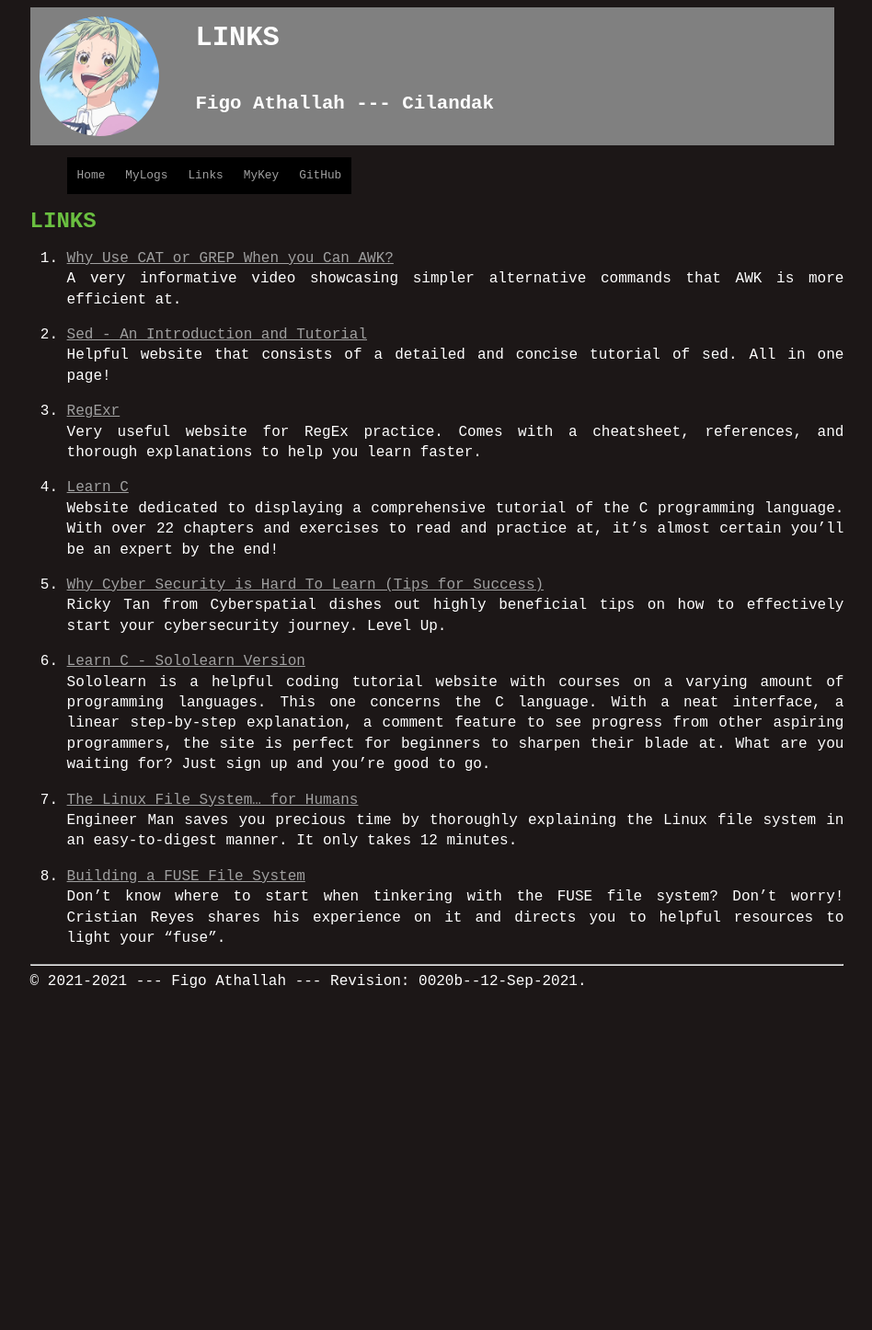
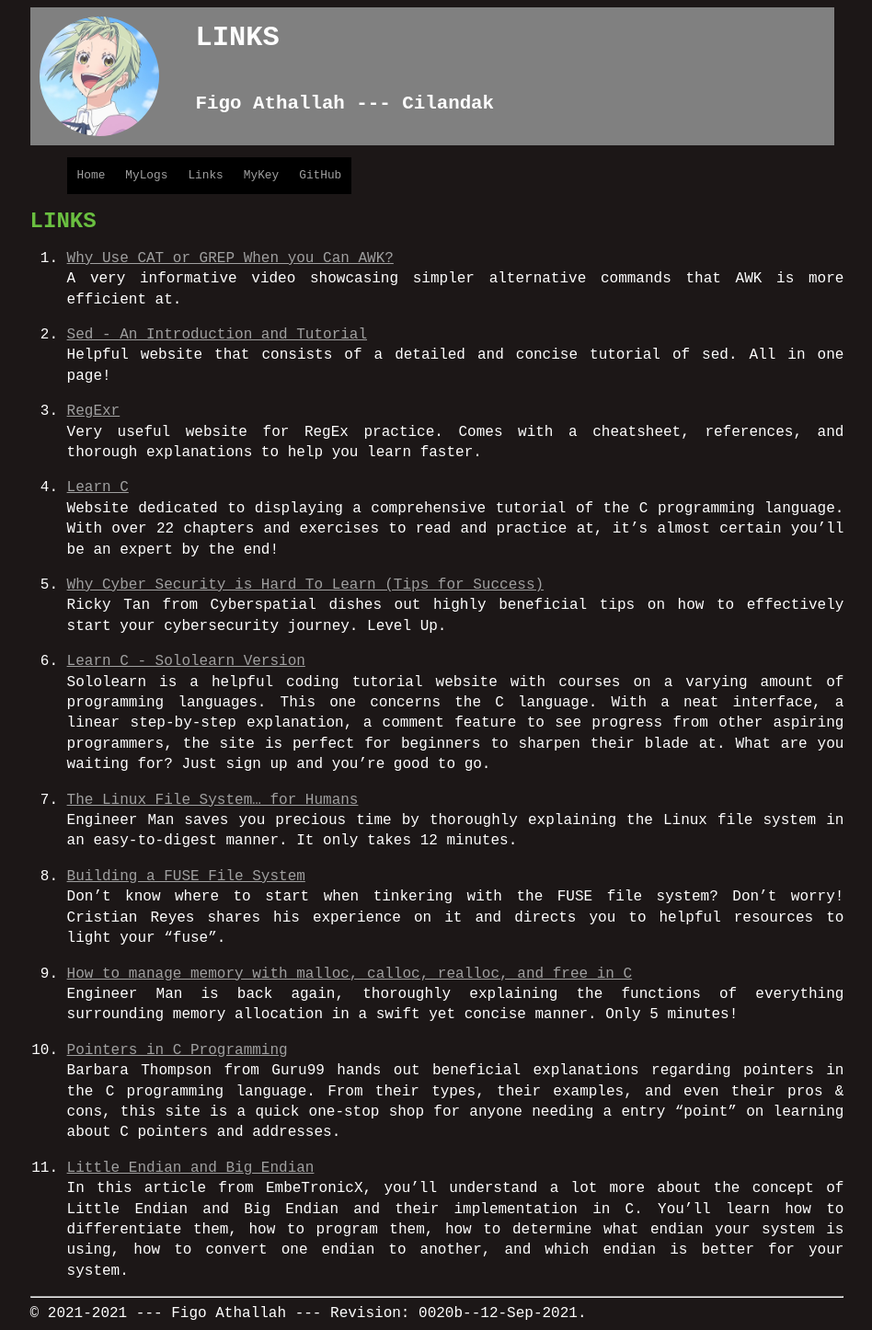
Before and after one commit to figoathallah/os212, a Jekyll site: the page built from links.md, in a window 1280 px wide. Shown: the whole page at 92% size, without its empty margins (165-1113 px from the left). Built offline with Jekyll 4.4.1, drawn with Linux system fonts in a browser that asks for light colours; our own code applies the rules of GitHub Pages for plain Markdown files; before the commit the page ends 1085 px from its top, so only the background shows below that.

Commit message:
OS212 figoathallah updated LINKS

```diff
--- a/links.md
+++ b/links.md
@@ -36,3 +36,14 @@ It only takes 12 minutes.
 8. [Building a FUSE File System](https://medium.com/@cris178/building-a-fuse-file-system-ee8f90fd0a2f)<br>
 Don't know where to start when tinkering with the FUSE file system? Don't worry!
 Cristian Reyes shares his experience on it and directs you to helpful resources to light your "fuse".
+
+9. [How to manage memory with malloc, calloc, realloc, and free in C](https://www.youtube.com/watch?v=lQP4X3odvHE)<br>
+Engineer Man is back again, thoroughly explaining the functions of everything surrounding memory allocation in a swift yet concise manner. Only 5 minutes!
+
+10. [Pointers in C Programming](https://www.guru99.com/c-pointers.html)<br>
+Barbara Thompson from Guru99 hands out beneficial explanations regarding pointers in the C programming language.
+From their types, their examples, and even their pros & cons, this site is a quick one-stop shop for anyone needing a entry "point" on learning about C pointers and addresses.
+
+11. [Little Endian and Big Endian](https://embetronicx.com/tutorials/p_language/c/little-endian-and-big-endian/)<br>
+In this article from EmbeTronicX, you'll understand a lot more about the concept of Little Endian and Big Endian and their implementation in C.
+You'll learn how to differentiate them, how to program them, how to determine what endian your system is using,  how to convert one endian to another, and which endian is better for your system.
```
